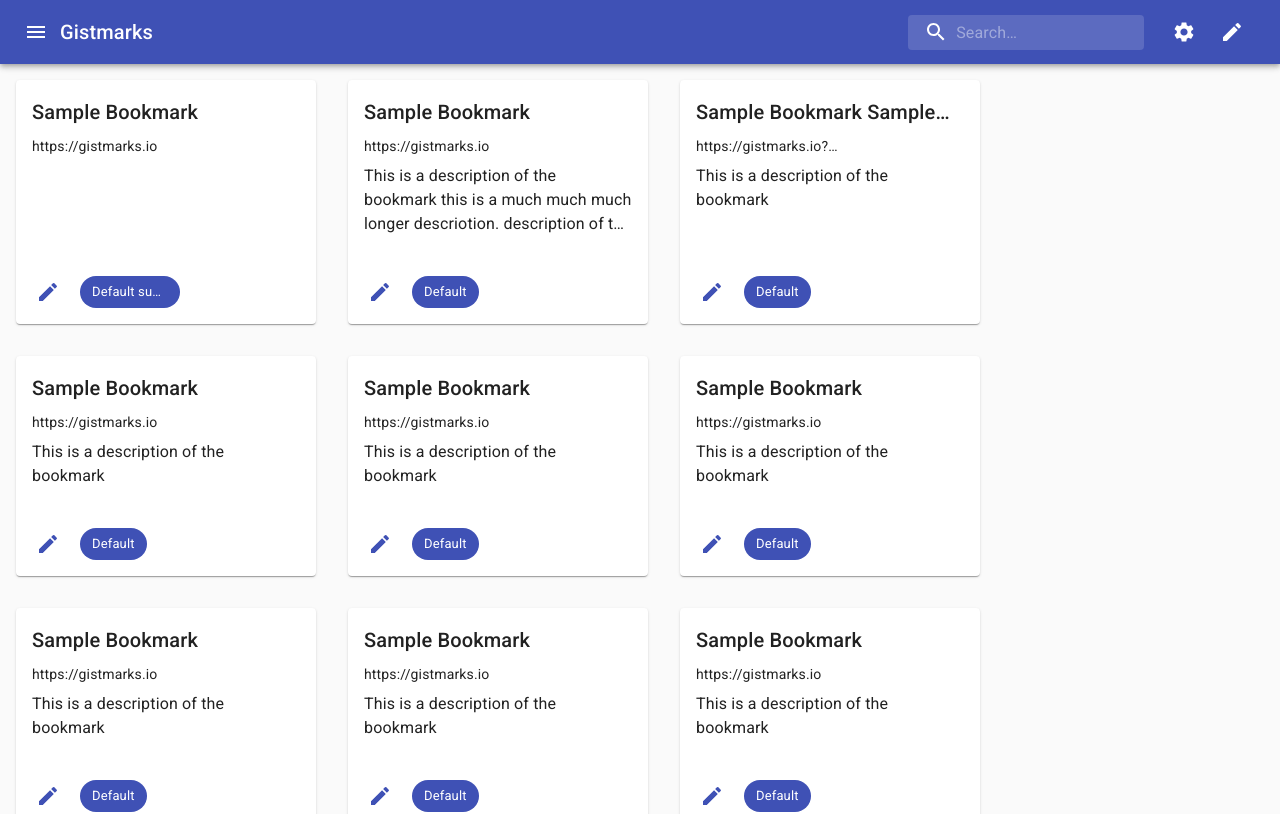
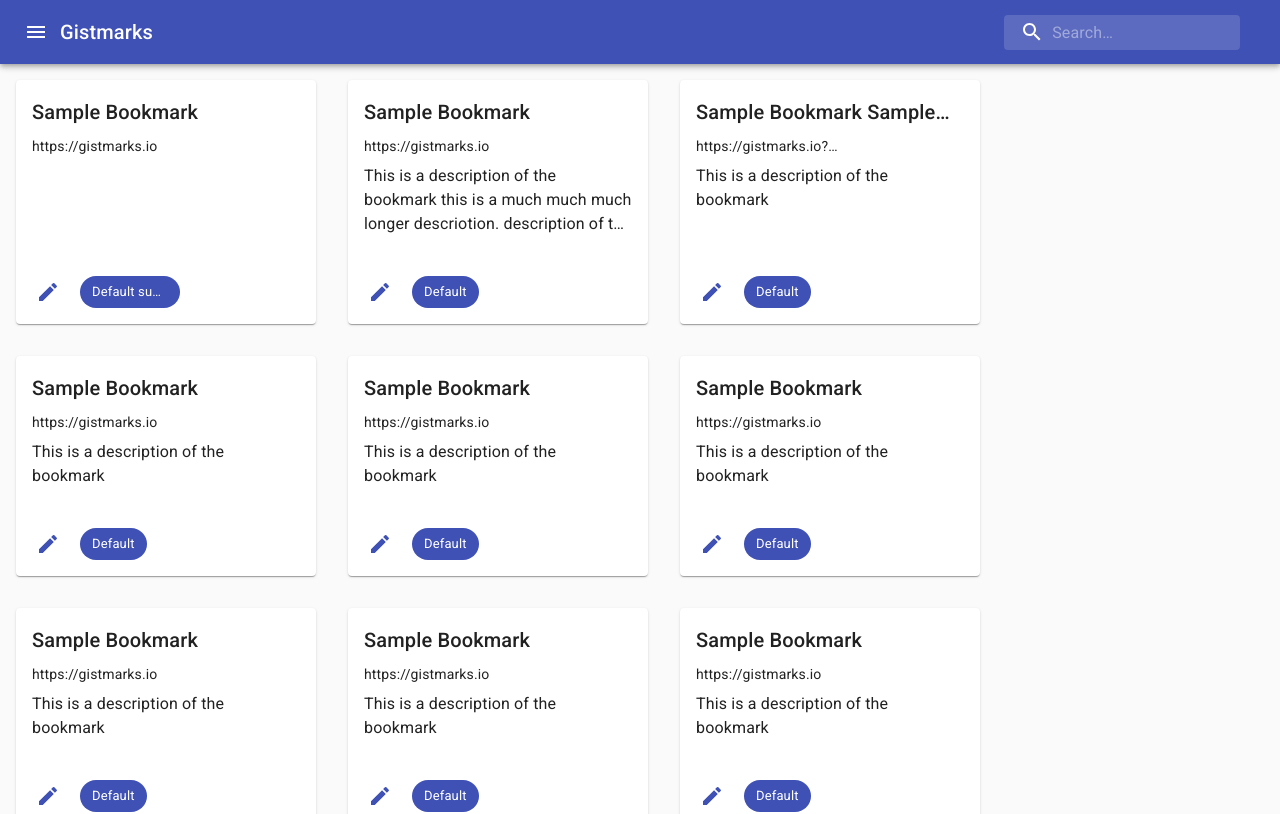
Before and after one commit to sgolovine/gistmarks, a React app: page /v/some-gist-id in a window 1280 px wide. Shown: the top 814 px of the page. Built offline with nearby package versions, Linux system fonts and the light colour scheme.

Commit message:
Setup view routes
Hide buttons in header based on route

```diff
--- a/src/entry/App.tsx
+++ b/src/entry/App.tsx
@@ -1,12 +1,6 @@
 import CssBaseline from "@material-ui/core/CssBaseline/CssBaseline"
 import React, { ReactNode } from "react"
-import { CreatePanel, EditPanel } from "~/components/BookmarkPanel"
-import { SettingsPanel } from "~/components/SettingsPanel"
 import { LayoutContextProvider } from "~/context/LayoutContext"
-import Header from "../layout/Header"
-import Sidebar from "../layout/Sidebar"
-import { BookmarkList } from "../layout/BookmarkList"
-
 import {
   AuthContextProvider,
   BackupContextProvider,
@@ -15,6 +9,7 @@ import {
   GlobalStateContextProvider,
   ViewContextProvider,
 } from "~/context"
+import { AppRouter } from "~/routes/router"
 
 interface ContextWrapperProps {
   children: ReactNode
@@ -45,21 +40,8 @@ export default function App() {
       {/* CSS Reset */}
       <CssBaseline />
 
-      {/* App Header */}
-      <Header />
-
-      {/* App Sidebar */}
-      <Sidebar />
-
-      {/* Create / Edit Bookmark Panel */}
-      <CreatePanel />
-      <EditPanel />
-
-      {/* Settings Panel */}
-      <SettingsPanel />
-
-      {/* Bookmark List */}
-      <BookmarkList />
+      {/* Router */}
+      <AppRouter />
     </ContextWrapper>
   )
 }
--- a/src/layout/Header.tsx
+++ b/src/layout/Header.tsx
@@ -64,7 +64,19 @@ const useStyles = makeStyles((theme) => ({
   },
 }))
 
-export default function Header() {
+interface Props {
+  noSidebar?: boolean
+  noSettings?: boolean
+  noEditor?: boolean
+  noSearch?: boolean
+}
+
+const Header: React.FC<Props> = ({
+  noSidebar = false,
+  noSettings = false,
+  noEditor = false,
+  noSearch = false,
+}) => {
   const classes = useStyles()
   const layoutContext = useContext(LayoutContext)
 
@@ -72,6 +84,7 @@ export default function Header() {
     <AppBar className={classes.root} position="static">
       <Toolbar>
         {/* Sidebar Button */}
+        {!noSidebar && (
           <IconButton
             edge="start"
             color="inherit"
@@ -80,6 +93,7 @@ export default function Header() {
           >
             <MenuIcon />
           </IconButton>
+        )}
 
         {/* Header Text */}
         <Typography className={classes.title} variant="h6">
@@ -87,6 +101,7 @@ export default function Header() {
         </Typography>
 
         {/* Search Bar */}
+        {!noSearch && (
           <div className={classes.search}>
             <div className={classes.searchIcon}>
               <SearchIcon />
@@ -100,17 +115,24 @@ export default function Header() {
               inputProps={{ "aria-label": "search" }}
             />
           </div>
+        )}
 
         {/* Settings Button */}
+        {!noSettings && (
           <IconButton color="inherit" onClick={layoutContext.openSettingsPanel}>
             <SettingsIcon />
           </IconButton>
+        )}
 
         {/* Create Bookmark Button */}
+        {!noEditor && (
           <IconButton color="inherit" onClick={layoutContext.openCreatePanel}>
             <CreateIcon />
           </IconButton>
+        )}
       </Toolbar>
     </AppBar>
   )
 }
+
+export default Header
--- /dev/null
+++ b/src/routes/app/index.tsx
@@ -0,0 +1,28 @@
+import React from "react"
+import { CreatePanel, EditPanel } from "~/components/BookmarkPanel"
+import { SettingsPanel } from "~/components/SettingsPanel"
+import { BookmarkList } from "~/layout/BookmarkList"
+import Header from "~/layout/Header"
+import Sidebar from "~/layout/Sidebar"
+
+export const AppRoute = () => {
+  return (
+    <>
+      {/* App Header */}
+      <Header />
+
+      {/* App Sidebar */}
+      <Sidebar />
+
+      {/* Create / Edit Bookmark Panel */}
+      <CreatePanel />
+      <EditPanel />
+
+      {/* Settings Panel */}
+      <SettingsPanel />
+
+      {/* Bookmark List */}
+      <BookmarkList />
+    </>
+  )
+}
--- /dev/null
+++ b/src/routes/router.tsx
@@ -0,0 +1,28 @@
+import React from "react"
+import { BrowserRouter, Route, Switch } from "react-router-dom"
+import { AppRoute } from "./app"
+import { ViewRootRoute, ViewGistRoute } from "./view"
+
+export const AppRouter = () => {
+  return (
+    <BrowserRouter>
+      <Switch>
+        <Route exact path="/">
+          <AppRoute />
+        </Route>
+        <Route exact path="/view">
+          <ViewRootRoute />
+        </Route>
+        <Route exact path="/v">
+          <ViewRootRoute />
+        </Route>
+        <Route path="/view/:id">
+          <ViewGistRoute />
+        </Route>
+        <Route path="/v/:id">
+          <ViewGistRoute />
+        </Route>
+      </Switch>
+    </BrowserRouter>
+  )
+}
--- /dev/null
+++ b/src/routes/view/ViewGist.tsx
@@ -0,0 +1,19 @@
+import React from "react"
+import { BookmarkList } from "~/layout/BookmarkList"
+import Header from "~/layout/Header"
+import Sidebar from "~/layout/Sidebar"
+
+export const ViewGistRoute = () => {
+  return (
+    <>
+      {/* App Header */}
+      <Header noSettings noEditor />
+
+      {/* App Sidebar */}
+      <Sidebar />
+
+      {/* Bookmark List */}
+      <BookmarkList />
+    </>
+  )
+}
--- /dev/null
+++ b/src/routes/view/ViewRoot.tsx
@@ -0,0 +1,15 @@
+import React from "react"
+import Header from "~/layout/Header"
+import Sidebar from "~/layout/Sidebar"
+
+export const ViewRootRoute = () => {
+  return (
+    <>
+      {/* App Header */}
+      <Header noSidebar noSettings noEditor noSearch />
+
+      {/* App Sidebar */}
+      <Sidebar />
+    </>
+  )
+}
--- /dev/null
+++ b/src/routes/view/index.tsx
@@ -0,0 +1,2 @@
+export * from "./ViewGist"
+export * from "./ViewRoot"
```
Lines whose indentation alone changed are shown as unchanged.
